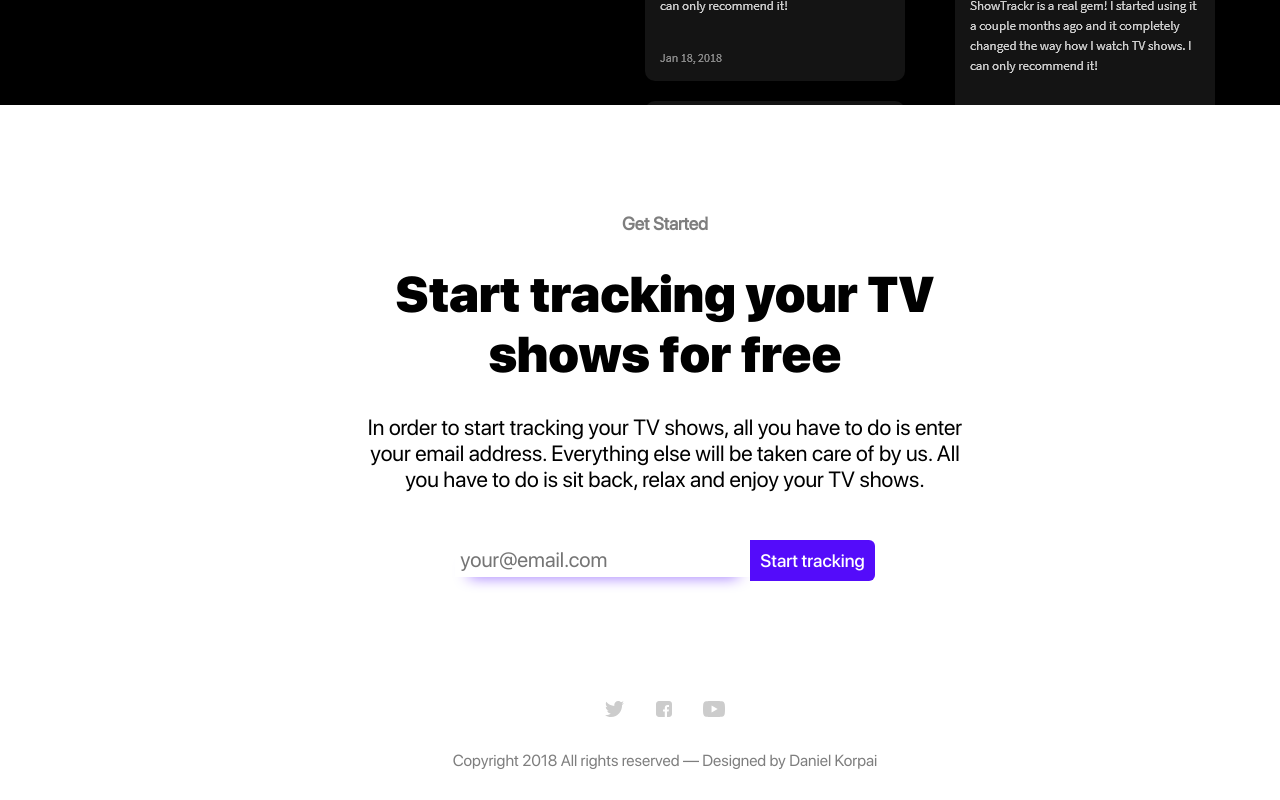
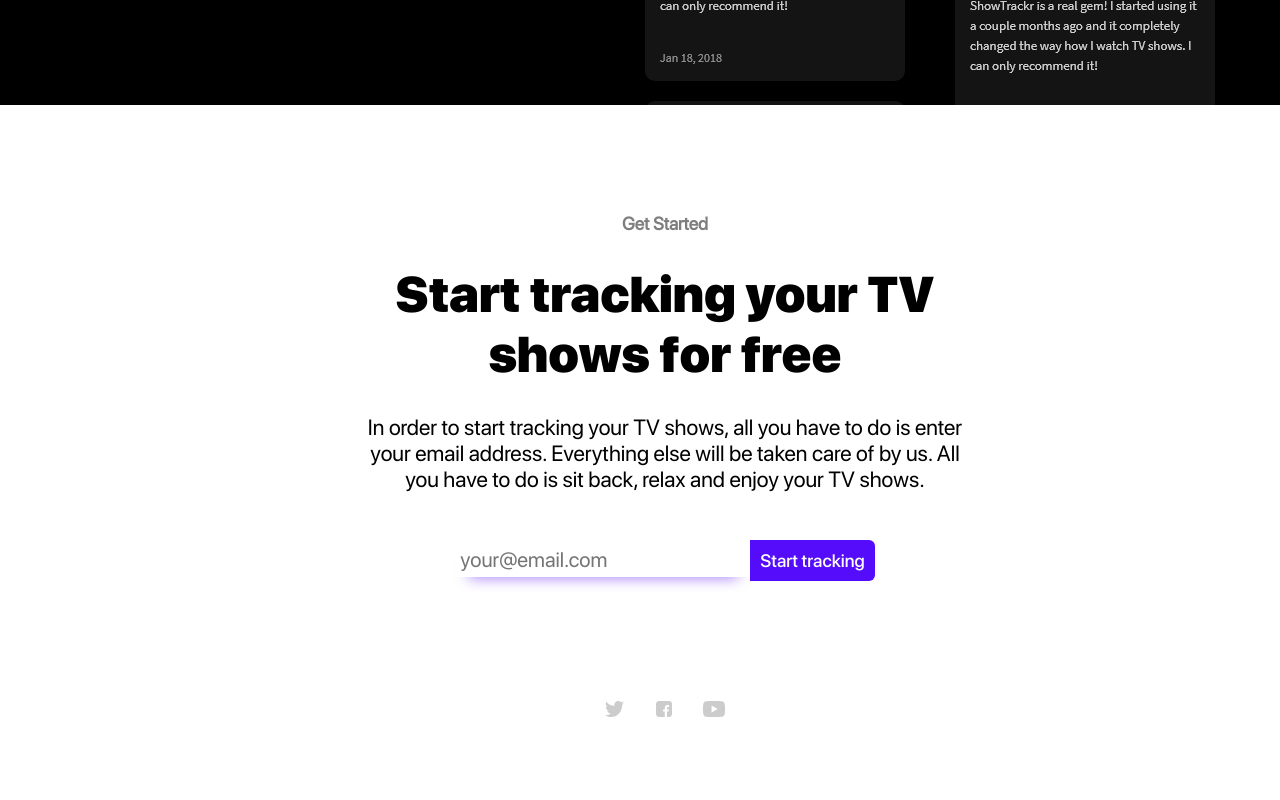
Before and after one commit to abdilmajid/ShowTrackerSite, a website: page index.html in a window 1280 px wide. Shown: the part 3166-3966 px from the top of the page. After the commit the page ends 3917 px from the top, so only its background shows below. Drawn offline with Linux system fonts and the light colour scheme; a web font is replaced by a local one.

Commit message:
Update index.html

```diff
--- a/index.html
+++ b/index.html
@@ -119,6 +119,5 @@
       <li><a href="#"><img src="images/facebook.png" alt="facebook icon"></a></li>
       <li><a href="#"><img src="images/youtube.png" alt="youtube icon"></a></li>
     </ul>
-    <p class="copy">Copyright 2018 All rights reserved — Designed by Daniel Korpai</p>
   </footer>
 </html>
```
